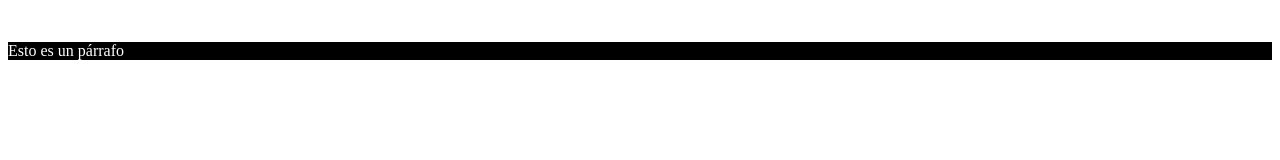
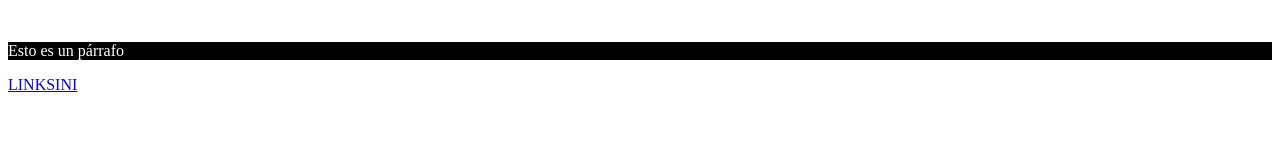
Before and after one commit to Fabricio1210/IntegracionCodigo, a plain HTML site: page index.html in a window 1280 px wide. Drawn offline with Linux system fonts and the light colour scheme.

Commit message:
Update index.html

```diff
--- a/index.html
+++ b/index.html
@@ -8,4 +8,7 @@
     <body>
     </body>
     <p>Esto es un párrafo</p>
+    <div>
+      <a href="page_a.html">LINKSINI</a>
+    </div>
 </html>
```
